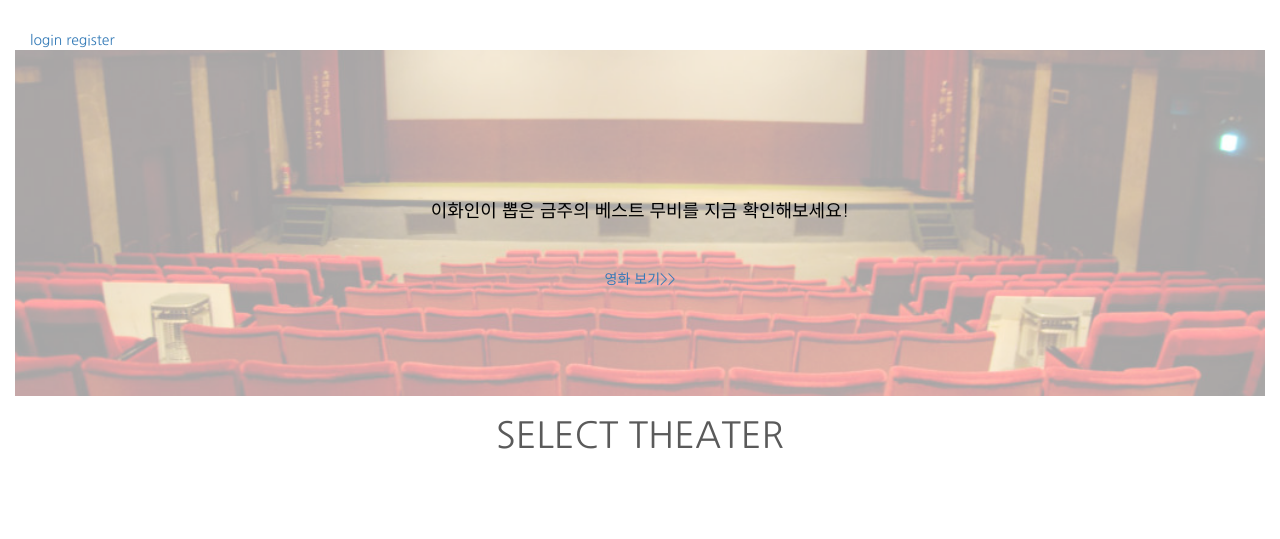
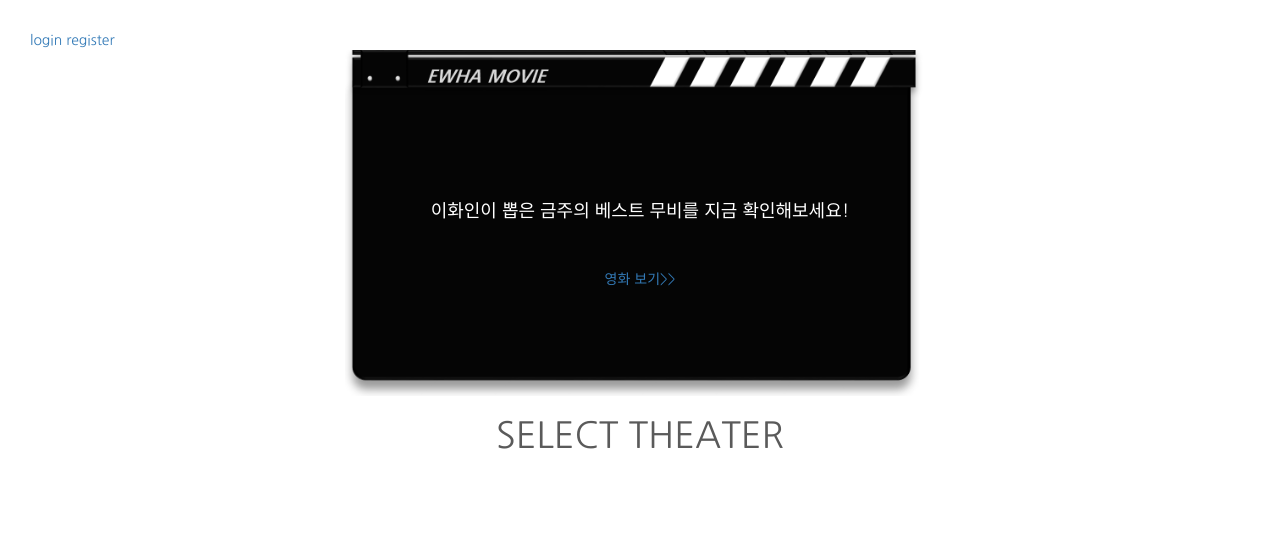
Before and after one commit to wally0813/DataBaseApplication, a PHP site: page / in a window 1280 px wide. Shown: the top 539 px of the page. Run offline with PHP 8.4, Linux system fonts and the light colour scheme; data that the repository does not hold is empty.

Commit message:
change background

```diff
--- a/index.php
+++ b/index.php
@@ -10,9 +10,9 @@ include "header.php";
 <div class="fw-section hb-fw-599b22a654ae9 without-border no-overlay light-style"
  style="
    background-image: url(./images/theater.png);
-   min_height:200px;
-    background-size: cover;
-   background-color: #FFFFCC;
+   min_height:1000px;
+    background-size: contain;
+   background-color: #FFFFFF;
    background-repeat: no-repeat;
    background-position: center center;
     padding-top: 40px;
@@ -27,10 +27,10 @@ include "header.php";
   $result = $conn->query($query_info);
   $row = $result->fetch_array(MYSQLI_ASSOC);
   ?>
-<span style="color:#000000;"><b><?php echo $row['movie_title']."\n";?></b></span></div>
+<span style="color:#FFFFFF;"><b><?php echo $row['movie_title']."\n";?></b></span></div>
 <div style="text-align: center; font-size: 18px; line-height: 22px; padding: 0 5px 40px 5px;">
-<span style="color:#000000;">이화인이 뽑은 금주의 베스트 무비를 지금 확인해보세요!</span></div>
-<div style="text-align: center;">
+<span style="color:#FFFFFF;">이화인이 뽑은 금주의 베스트 무비를 지금 확인해보세요!</span></div>
+<div style="text-align: center; ">
   <a class="btn best-movie" href="movie.php?idx=<?php echo $row['movie_idx'] ?>"> 영화 보기>> </a> </br> <?php
 
 ?>
```
Also changed, not shown: images/theater.png.
